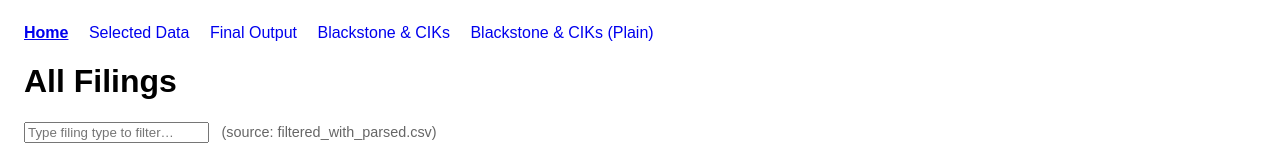
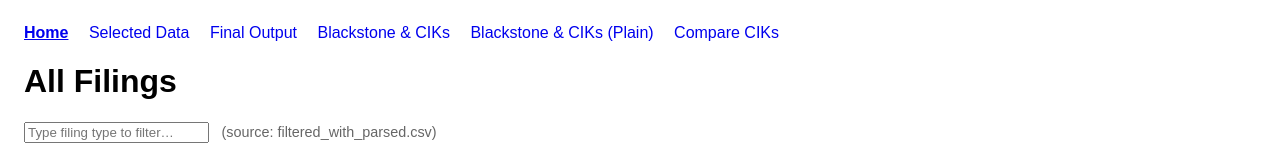
Before and after one commit to GurpalSingh17/filings-portal, a plain HTML site: page index.html in a window 1280 px wide. Shown: the top 158 px of the page. Drawn offline with nearby package versions, Linux system fonts and the light colour scheme.

Commit message:
Update index.html

```diff
--- a/index.html
+++ b/index.html
@@ -21,6 +21,7 @@
     <a href="final.html">Final Output</a>
     <a href="blackstone-ciks.html">Blackstone &amp; CIKs</a>
     <a href="blackstone-ciks-plain.html">Blackstone &amp; CIKs (Plain)</a>
+    <a href="compare-ciks.html">Compare CIKs</a>
   </nav>
 
   <h1>All Filings</h1>
```
